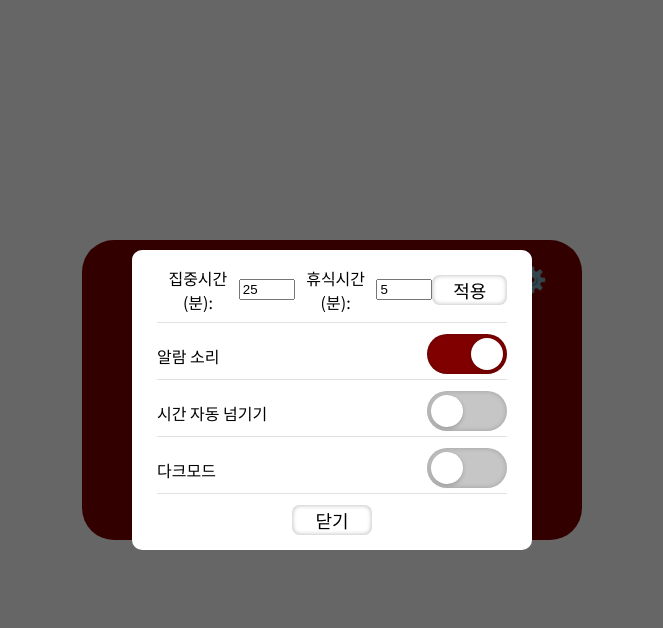
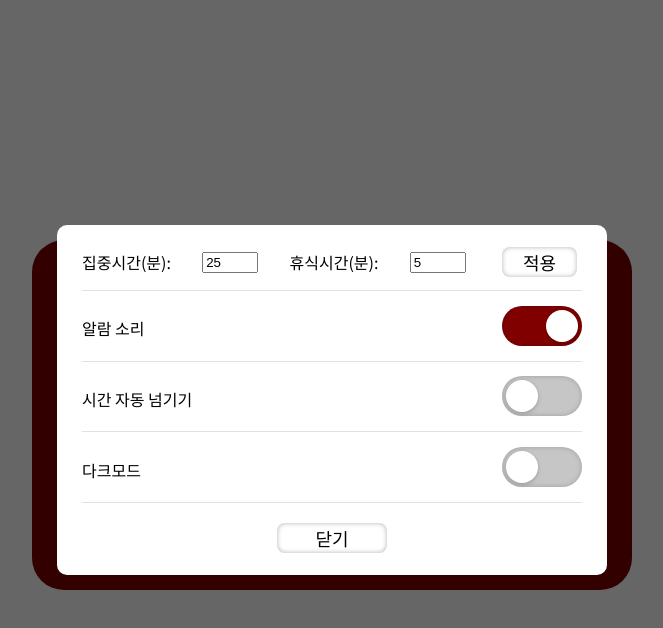
Before and after one commit to MTSEO1/Pomodoro-Technique, a website built with webpack: page index.html in a window 1280 px wide. Both pictures are taken after a click on the element "⚙️". Shown: the whole page, without its empty margins (308-971 px from the left). Built offline with nearby package versions, Linux system fonts and the light colour scheme.

Commit message:
Update CSS for Windows OS

```diff
--- a/src/style.css
+++ b/src/style.css
@@ -17,7 +17,8 @@ button {
   cursor: pointer;
   font-size: 18px;
   background-color: white;
-  width: 80px;
+  margin: 5px;
+  width: 110px;
   height: 30px;
   border-radius: 8px;
   box-shadow: inset 0 0 5px rgba(0, 0, 0, 0.3);
@@ -25,6 +26,7 @@ button {
 
 #timer {
   margin: 50px 0;
+  font-size: 50px;
 }
 
 i {
@@ -53,8 +55,8 @@ i {
   background: rgb(128, 0, 0);
   transition: background-color 0.5s ease-in-out 0s;
   border-radius: 32px;
-  width: 500px;
-  height: 300px;
+  width: 600px;
+  height: 350px;
   margin: 30vh 0;
 }
 #open-set {
@@ -159,8 +161,8 @@ input:checked[type='checkbox']::before {
   border-radius: 10px;
   top: 0;
   padding: 10px 25px;
-  width: 400px;
-  height: 300px;
+  width: 550px;
+  height: 350px;
   font-weight: 500;
 }
 
@@ -169,7 +171,12 @@ input:checked[type='checkbox']::before {
   justify-content: space-between;
   align-items: center;
   border-bottom: 1px solid #e1e1e1;
+  padding-bottom: 10px;
 }
 .part:first-child {
   padding-bottom: 8px;
 }
+
+#submit-min {
+  width: 75px;
+}
```
Also changed, not shown: dist/common.css (deleted), dist/index.html (deleted), dist/main.js (deleted), 1 other file.
